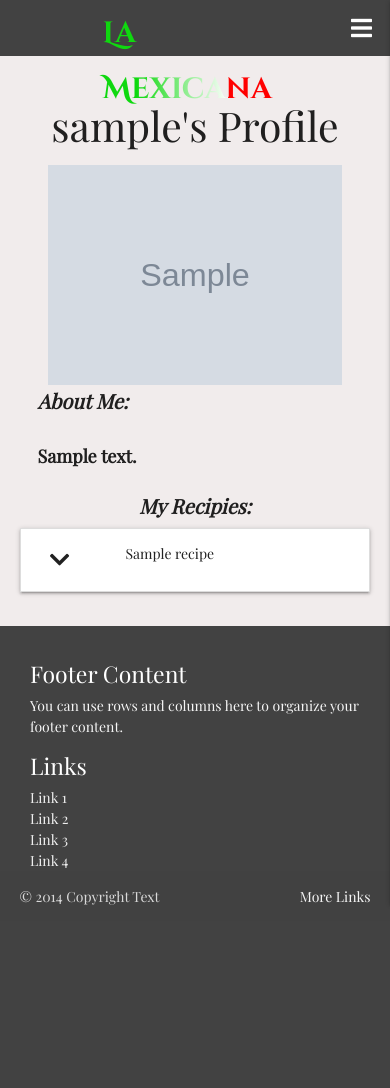
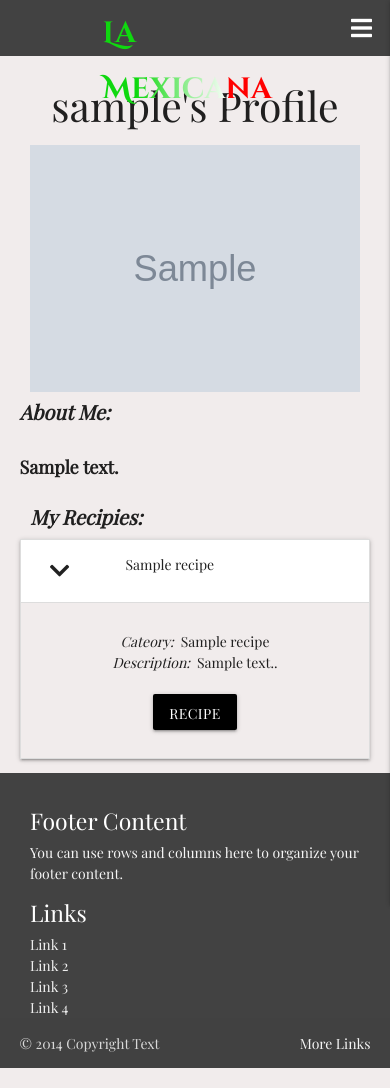
Before and after one commit to ElJefe111944/Milestone-3, a Flask app: page /profile/1 in a window 390 px wide, after a click that opens the changed part. Before the commit the page ends 905 px from the top, so only its background shows below. Run offline with Flask 2, Linux system fonts and the light colour scheme; the visitor is signed in with stand-in values (Sample User, id 1); grey boxes marked "Sample" are stand-in pictures; a database or web service that is not in the repository returns one stand-in record (values such as "Sample title"); some libraries are stand-ins or nearby versions.

Commit message:
Additional stryling added to the All Users templates. Cards now responsive on all screens.

```diff
--- a/static/css/style.css
+++ b/static/css/style.css
@@ -158,7 +158,9 @@ i.fas.fa-arrow-circle-right {
 }
 
 .card .card-image .card-title {
-    background: rgba(0,0,0,0.4);
+    background: rgba(0,0,0,0.2);
+    top: 0;
+    right: 0;
 }
 
 card .card-action {
@@ -180,7 +182,8 @@ card .card-action {
 
 .row.full-recipe {
     margin-bottom: 0;
-    padding: 20px;
+    padding-bottom: 20px;
+
 }
 
 p.recipe-text {
@@ -213,6 +216,11 @@ i.fas.fa-undo-alt {
 /*-- Proile Page --*/
 .collapsible-header i {
     line-height: unset;
+}
+
+.collapsible {
+    margin-left: 20px;
+    margin-right: 20px;
 }
 
 /*--- Registration Page ---*/
--- a/templates/categories.html
+++ b/templates/categories.html
@@ -18,5 +18,6 @@
     </div>
     {% endfor %}
   </div>
+</div>
 
 {% endblock %}
--- a/templates/profile.html
+++ b/templates/profile.html
@@ -6,15 +6,13 @@
         <h3 class="center">{{ user.username }}'s Profile</h3>
     </div>
     <div class="row container">
-        <div class="col s12 m6"> <img src="{{ user.profile_image }}" alt="{{ user.profile_image }}"
-            class="responsive-img" style="float: right;">
-        </div>
-        <div class="col s12 m6">
+        <div class="col s12 m6" style="float: right;">
+            <img src="{{ user.profile_image }}" alt="{{ user.profile_image }}" class="responsive-img">
         </div>
         <div class="card-content">
             <p class="recipe-text"><em>About Me:</em> <br><br>{{ user.about }}</p><br>
             <div class="col s12 m12 center-align">
-                <p class="recipe-text"><em>My Recipies:</em></p>
+                <p class="recipe-text left-align"><em>My Recipies:</em></p>
             </div>
             <!-- Collapsible Recipe List -->
         </div>
@@ -34,34 +32,37 @@
                 <div class="col s3">
                     {% if session.user|lower == recipe.created_by|lower %}
                     <!-- Delete Btn -->
-                                 <a href="{{ url_for('delete_recipe', recipe_id=recipe._id) }}" class="waves-effect waves-light red darken-4 btn-small">Delete</a>
+                    <a href="{{ url_for('delete_recipe', recipe_id=recipe._id) }}"
+                        class="waves-effect waves-light red darken-4 btn-small">Delete</a>
                     <!-- Update Btn -->
-                                <a href="{{ url_for('update_recipe', recipe_id=recipe._id) }}" class="waves-effect waves-light btn-small">Update</a>
+                    <a href="{{ url_for('update_recipe', recipe_id=recipe._id) }}"
+                        class="waves-effect waves-light btn-small">Update</a>
                     {% endif %}
                 </div>
+            </div>
+
+            <div class="collapsible-body center-align">
+                <span><em>Cateory:&nbsp; </em>{{ recipe.category_name }}</span><br>
+                <span><em>Description:&nbsp; </em>{{ recipe.recipe_description }}.</span><br><br>
+                <a class="waves-effect waves-light btn" href="{{ url_for('recipe', recipe_id=recipe._id) }}">
+                    <i class="material-icons"></i>Recipe</a>
+            </div>
+        </li>
+        {% endfor %}
+    </ul>
+
+    {% if session.user|lower == user.username|lower %}
+    <div class="col s12 center-align">
+        <!-- Delete Profile Btn -->
+        <a href="{{url_for('delete_profile', username=user.username|lower)}}"
+            class="waves-effect waves-light red darken-4 btn-small">Delete Profile</a>
+        <!-- Edit Profile Btn -->
+        <a href="{{url_for('edit_profile', username=user.username|lower)}}"
+            class="waves-effect waves-light btn-small">Edit Profile</a>
     </div>
 </div>
 
 
-                        <div class="collapsible-body">
-                            <span><em>Cateory:&nbsp; </em>{{ recipe.category_name }}</span><br>
-                            <span><em>Description:&nbsp; </em>{{ recipe.recipe_description }}.</span><br><br>
-                            <a class="waves-effect waves-light btn"
-                            href="{{ url_for('recipe', recipe_id=recipe._id) }}"><i class="material-icons"></i>Recipe</a></div>
-                    </li>
-                {% endfor %}
-                </ul>
-
-
-            {% if session.user|lower == user.username|lower %}
-            <div class="col s12 center-align">
-                <!-- Delete Profile Btn -->
-                <a href="{{url_for('delete_profile', username=user.username|lower)}}" class="waves-effect waves-light red darken-4 btn-small">Delete Profile</a>
-                <!-- Edit Profile Btn -->
-                <a href="{{url_for('edit_profile', username=user.username|lower)}}" class="waves-effect waves-light btn-small">Edit Profile</a>
-            </div>
 {% endif %}
-        </div>
-    </div>
 
 {% endblock %}
--- a/templates/recipe.html
+++ b/templates/recipe.html
@@ -25,7 +25,7 @@
             <a href="{{ url_for('get_recipes') }}" class="waves-effect btn">More Recipes</a>
         </div>
     </div>
-</div>
+
 
 
 {% endblock %}
```
Also changed, not shown: templates/all_users.html (+4 -6 lines). Lines whose indentation alone changed are shown as unchanged.
